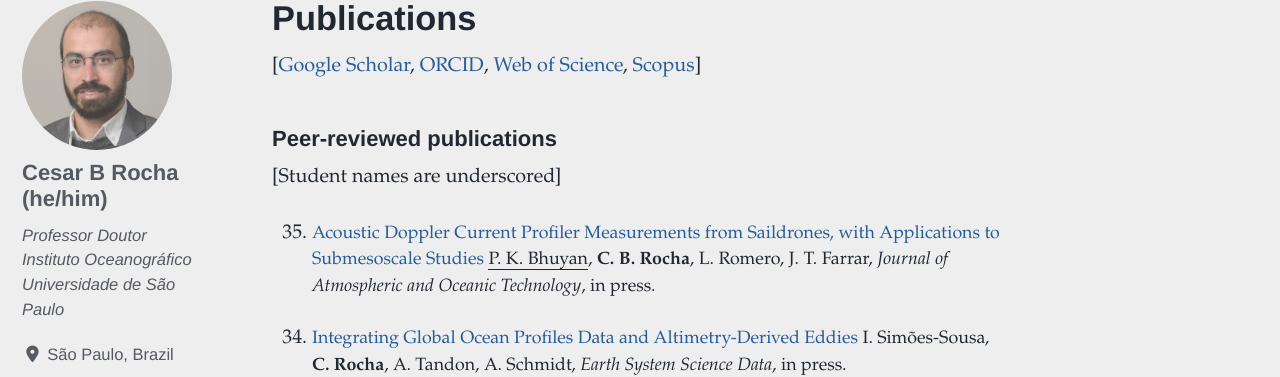
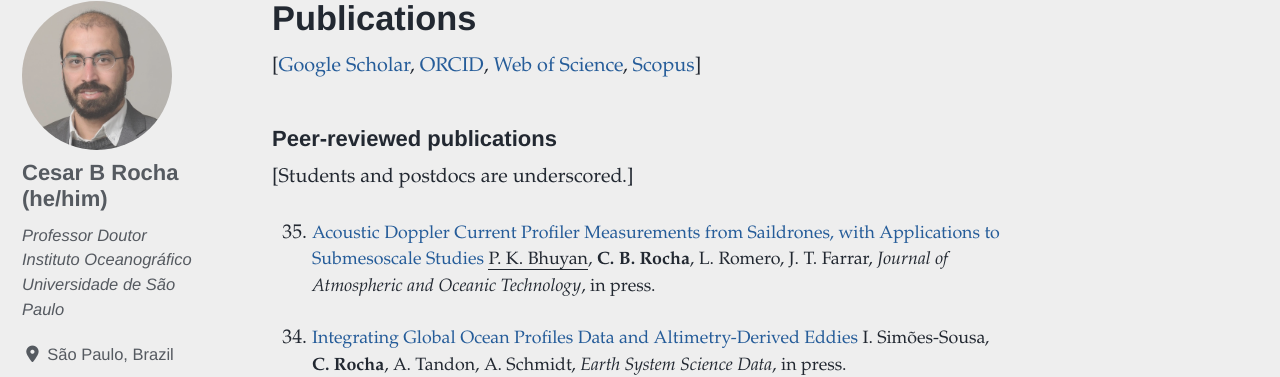
Before and after one commit to cesar-rocha/cesar-rocha.github.io, a Jekyll site: the page built from _pages/publications.md, in a window 1280 px wide and 900 px high, scrolled down 1032 px. Shown: the part 92-469 px from the top of the window. Built offline with Jekyll 4.4.1, drawn with Linux system fonts in a browser that asks for light colours; cached includes are drawn as plain includes; nearby versions of some CDN libraries.

Commit message:
minor text edit

```diff
--- a/_pages/publications.md
+++ b/_pages/publications.md
@@ -26,7 +26,7 @@ header:
 
 ### Peer-reviewed publications
 
-[Student names are underscored]
+[Students and postdocs are underscored.]
 
 0. [Acoustic Doppler Current Profiler Measurements from Saildrones, with Applications to Submesoscale Studies][35]
    <u>P. K. Bhuyan</u>, **C. B. Rocha**, L. Romero, J. T. Farrar, *Journal of Atmospheric and Oceanic Technology*, in press.
```
